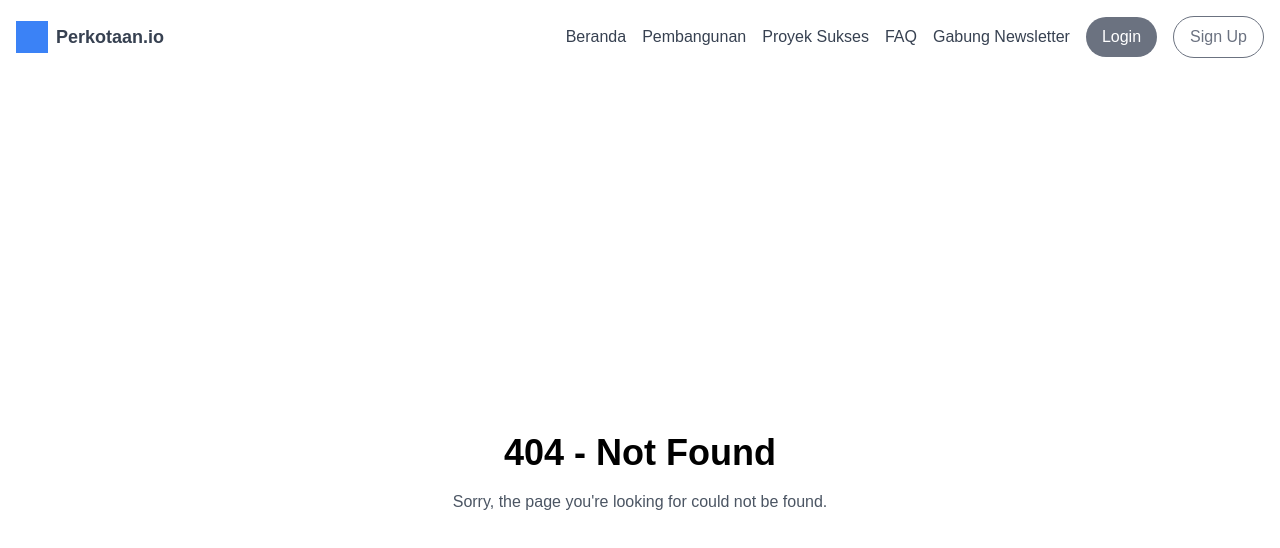
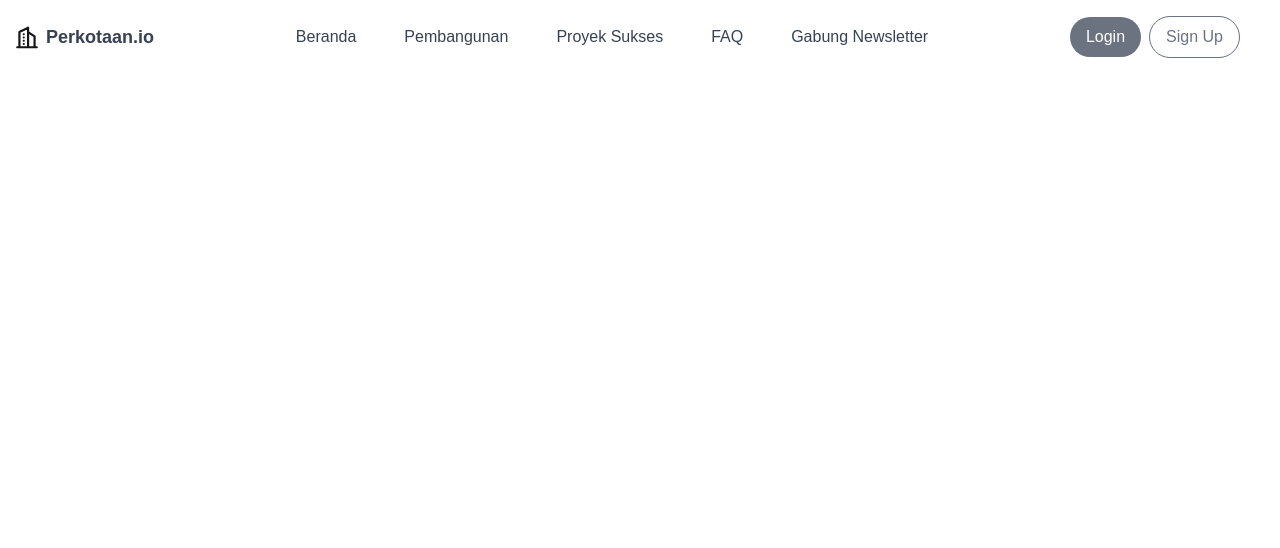
Before and after one commit to maximusyudha/perkotaan, a Next.js app: page /pembangunan in a window 1280 px wide. Before the commit this address had no page. Shown: the top 548 px of the page. Built offline with nearby package versions, Linux system fonts and the light colour scheme; a web font is replaced by a local one.

Commit message:
Feature-[Add Navbar]

```diff
--- /dev/null
+++ b/src/app/pembangunan/page.jsx
@@ -0,0 +1,7 @@
+const Pembangunan = () => {
+    return (
+        <div></div>
+    )
+}
+
+export default Pembangunan
--- a/src/components/Navbar/index.jsx
+++ b/src/components/Navbar/index.jsx
@@ -10,18 +10,24 @@ const Navbar = () => {
 
   return (
     <div className="bg-white p-4 flex justify-between items-center">
-      <div className="flex items-center">
-        <div className="w-8 h-8 bg-blue-500 mr-2"></div>
-        <span className="text-gray-700 font-semibold text-lg">Perkotaan.io</span>
+      <div className="flex items-center justify-center">
+        <svg width="22" height="23" viewBox="0 0 22 23" fill="none" xmlns="http://www.w3.org/2000/svg">
+            <path d="M1.25 21.25H20.75M3.41667 21.25V6.08333L12.0833 1.75V21.25M18.5833 21.25V10.4167L12.0833 6.08333M7.75 8.25V8.26083M7.75 11.5V11.5108M7.75 14.75V14.7608M7.75 18V18.0108" stroke="#161616" stroke-width="2.2" stroke-linecap="round" stroke-linejoin="round"/>
+        </svg>
+        <span className="text-gray-700 font-semibold text-lg ml-2">Perkotaan.io</span>
       </div>
 
-      <div className="hidden md:flex items-center justify-center space-x-4">
+
+      <div className="hidden md:flex items-center justify-center space-x-12">
         <a href="#" className="text-gray-700 hover:text-black">Beranda</a>
         <a href="#" className="text-gray-700 hover:text-black">Pembangunan</a>
         <a href="#" className="text-gray-700 hover:text-black">Proyek Sukses</a>
         <a href="#" className="text-gray-700 hover:text-black">FAQ</a>
         <a href="#" className="text-gray-700 hover:text-black">Gabung Newsletter</a>
-        <button className="bg-gray-500 text-white px-4 py-2 rounded-full hover:bg-gray-600">Login</button>
+      </div>
+
+      <div className="hidden md:flex items-center justify-center space-x-2 mr-6">
+      <button className="bg-gray-500 text-white px-4 py-2 rounded-full hover:bg-gray-600">Login</button>
         <button className="border border-gray-500 text-gray-500 px-4 py-2 rounded-full hover:text-black hover:border-black">Sign Up</button>
       </div>
 
```
Also changed, not shown: src/icons/logo.svg (added).
